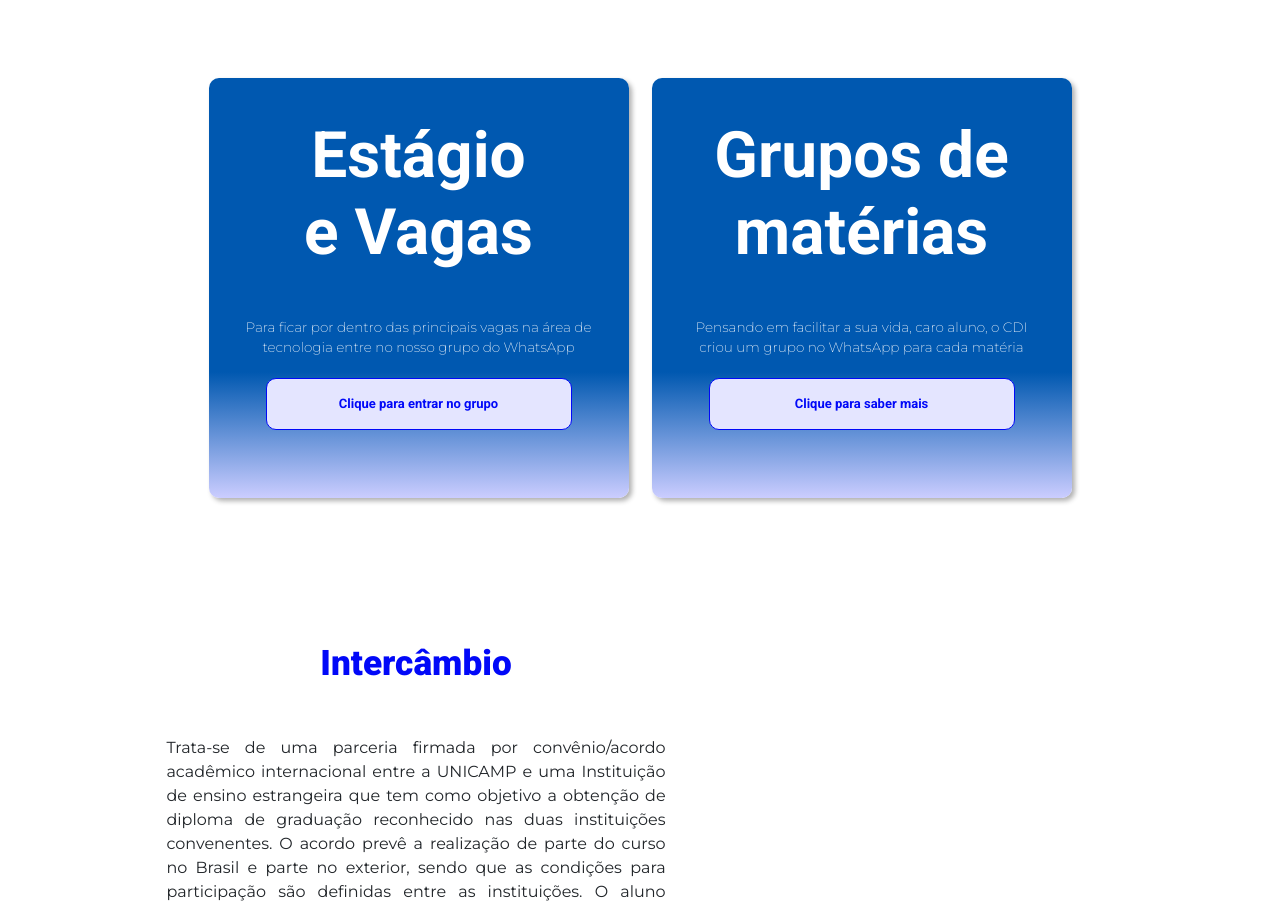
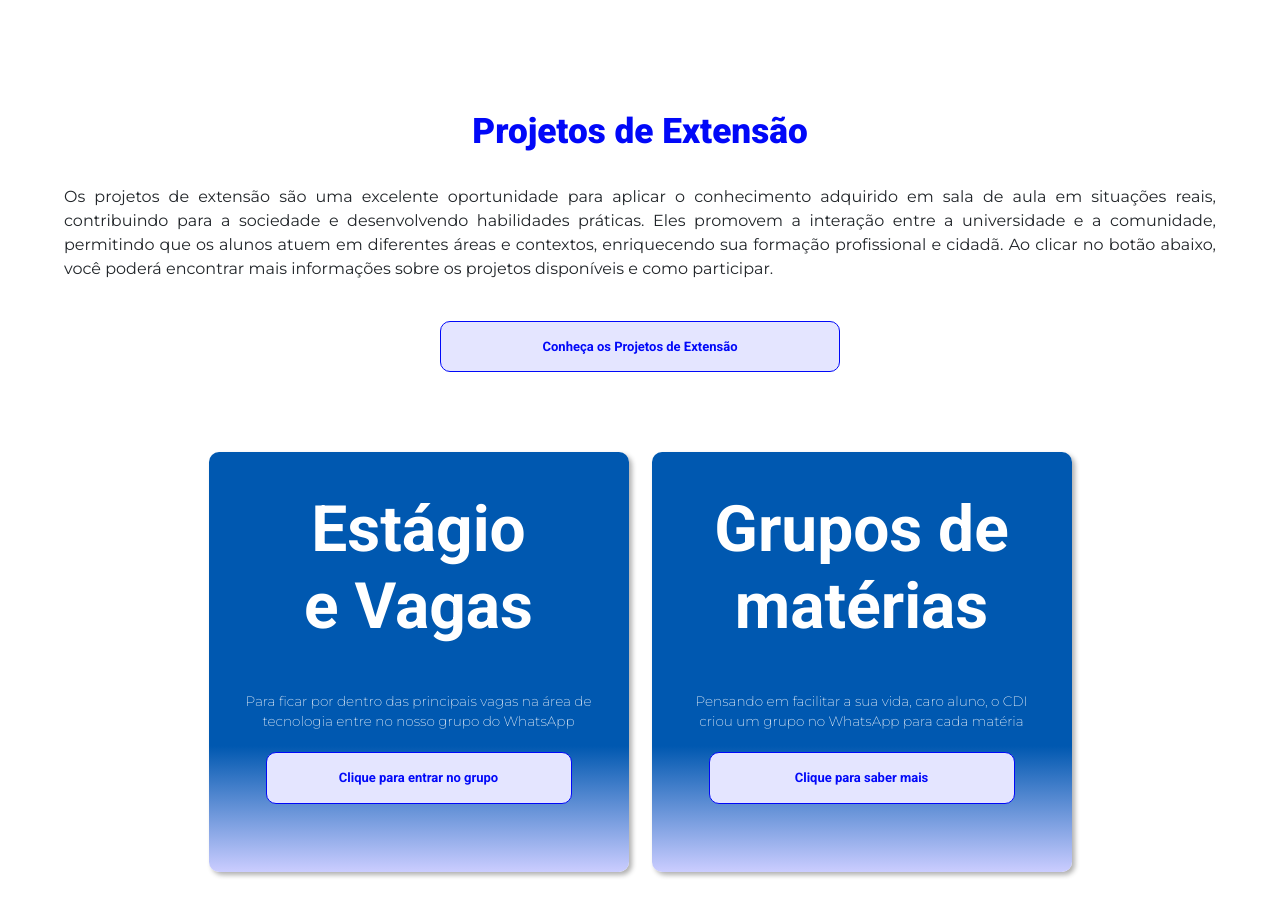
Before and after one commit to cdift/site-cdi, a React (Vite) app: page /guiaparaingressantes in a window 1280 px wide. Shown: the part 1612-2519 px from the top of the page. Built offline with nearby package versions, Linux system fonts and the light colour scheme; a web font is replaced by a local one.

Commit message:
<Informaçoes sobre projeto de extensao>

```diff
--- a/src/pages/guiaparaingressantes/index.jsx
+++ b/src/pages/guiaparaingressantes/index.jsx
@@ -41,7 +41,22 @@ const GuiaParaIngressantes = () => {
 
                 </div>
             </div>
-
+            <div className="extensao">
+                <div id="title-extensao">
+                 <h2 className="titles-h2">Projetos de Extensão</h2>
+            </div>
+             <div className="content">
+                 <p>Os projetos de extensão são uma excelente oportunidade para aplicar o conhecimento adquirido em sala de aula em situações reais, contribuindo para a sociedade e desenvolvendo habilidades práticas. Eles promovem a interação entre a universidade e a comunidade, permitindo que os alunos atuem em diferentes áreas e contextos, enriquecendo sua formação profissional e cidadã. Ao clicar no botão abaixo, você poderá encontrar mais informações sobre os projetos disponíveis e como participar.</p>
+  </div>
+             <div style={{ width: 400, fontWeight: 'bold', margin: 'auto', marginTop: '1.5rem' }} className="button">
+             <Button
+                 buttonText="Conheça os Projetos de Extensão"
+                fontSize={13}
+                option={0}
+                link="https://docs.google.com/document/d/1T6B1A4koQeG_6_vE9ruzDnBsRqpht40o1UwKLTrWO5Y/edit?usp=sharing"
+    />
+  </div>
+</div>
             <div className="maisinformacoes">
                 <Bigcard button_text={"Clique para entrar no grupo"} cardtitle={"Estágio e Vagas"}
                     text={"Para ficar por dentro das principais vagas na área de tecnologia entre no nosso grupo do WhatsApp"}
--- a/src/pages/guiaparaingressantes/style.css
+++ b/src/pages/guiaparaingressantes/style.css
@@ -50,6 +50,24 @@ body {
 .eletivas {
   margin-top: 7rem;
 
+
+}
+
+.extensao .content p {
+  width: 90%;
+  text-align: justify;
+}
+
+.extensao {
+  margin-top: 7rem;
+
+}
+.extensao #title-extensao h2 {
+  text-align: center;
+  color: #0108f8;
+  margin-bottom: 2rem;
+  font-weight: 710;
+  font-size: 2.1rem;
 }
 
 .maisinformacoes {
```
